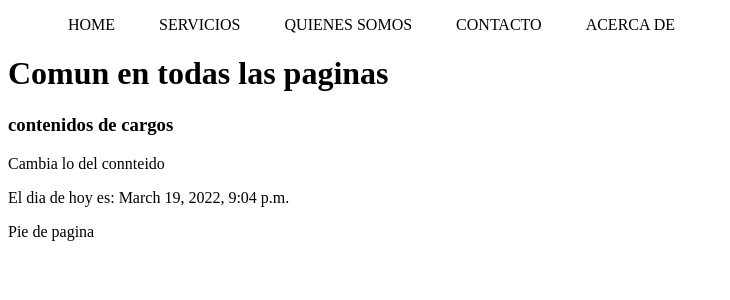
After one commit to kure1111/Programacion_web_Django, a Django app: page /contenido/ in a window 1280 px wide. The commit adds this page. Shown: the top 300 px of the page, without its empty margins (0-730 px from the left). Run offline with Django 4.2, Linux system fonts and the light colour scheme.

Commit message:
Curso para tu pagina

```diff
--- /dev/null
+++ b/proyecto1/template/base.html
@@ -0,0 +1,23 @@
+<!DOCTYPE html>
+<html lang="en">
+<head>
+
+    <title>
+        {% block title %}
+
+        {% endblock %}
+    </title>
+</head>
+
+<body>
+    {% include "superior/barra.html" %}
+    <h1> Comun en todas las paginas</h1>
+    <h3> contenidos de cargos</h3>
+    {% block content %}
+
+    {% endblock%}
+
+    <p> Pie de pagina  </p>
+
+</body>
+</html>
--- /dev/null
+++ b/proyecto1/template/contenido.html
@@ -0,0 +1,10 @@
+{% extends "base.html" %}
+
+{% block title %}
+    Cambia titulo
+{% endblock%}
+
+{% block content %}
+<p> Cambia lo del connteido </p>
+<p> El dia de hoy es: {{fecha}} </p>
+{% endblock%}
--- /dev/null
+++ b/proyecto1/template/superior/barra.html
@@ -0,0 +1,25 @@
+<!DOCTYPE html>
+<html lang="en">
+<head>
+
+</head>
+<style>
+    #barra {
+        text-transform: uppercase;
+    }
+    #barra li{
+        display: inline;
+        margin: 0 20px;
+    }
+</style>
+
+<body>
+    <ul id="barra">
+        <li> Home</li>
+        <li> Servicios</li>
+        <li> Quienes somos</li>
+        <li> Contacto</li>
+        <li> Acerca de </li>
+    </ul>
+</body>
+</html>
--- a/proyecto1/template/template.html
+++ b/proyecto1/template/template.html
@@ -1,5 +1,7 @@
 <html5>
     <body>
+        {% include "superior/barra.html" %}
+
         <h1 style="color:blueviolet">Holaa primera vista web con plantilla</h1>
         {# comentario#}
         {% if nombre == "Albert" %}
--- a/proyecto1/urls.py
+++ b/proyecto1/urls.py
@@ -15,7 +15,7 @@ Including another URLconf
 """
 from django.contrib import admin
 from django.urls import path
-from proyecto1.views import Hola, Despedida, fecha, suma
+from proyecto1.views import Hola, Despedida, fecha, suma, contenido, contenido2
 
 #path("nombre_url_saludo/", las vista que saldra)
 urlpatterns = [
@@ -23,5 +23,8 @@ urlpatterns = [
     path("hola/", Hola),
     path('despedida/', Despedida),
     path('fecha/', fecha),
+    path('contenido/', contenido),
+    path('contenido2/', contenido2),
     path('suma/<int:a>/<int:b>', suma)
+
 ]
--- a/proyecto1/views.py
+++ b/proyecto1/views.py
@@ -2,7 +2,7 @@ from multiprocessing import context
 from urllib import request
 from django.http import HttpResponse
 import datetime as time
-from django.template import Template, Context, loader
+#from django.template import Template, Context, loader
 from django.template.loader import get_template
 from django.shortcuts import render
 #primera vista
@@ -55,3 +55,11 @@ def suma(request, a, b):
     </html5>""" % (a, b, c)
 
     return HttpResponse(documento)
+
+def contenido(request):
+    fecha_hoy = time.datetime.now()
+    return render(request, "contenido.html", {"fecha":fecha_hoy})
+
+def contenido2(request):
+    fecha_hoy = time.datetime.now()
+    return render(request, "contenido2.html", {"fecha":fecha_hoy})
```
Also changed, not shown: proyecto1/template/contenido2.html (added, +10 -0 lines).
